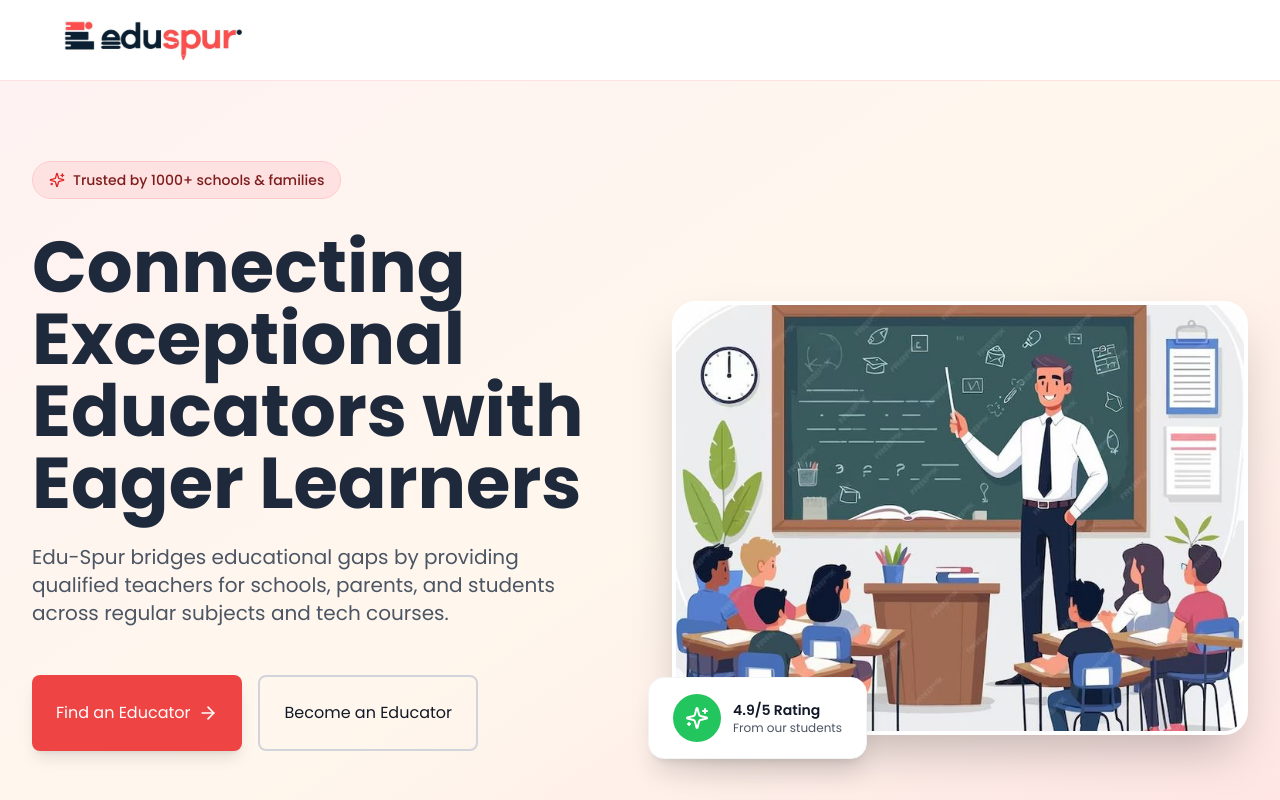
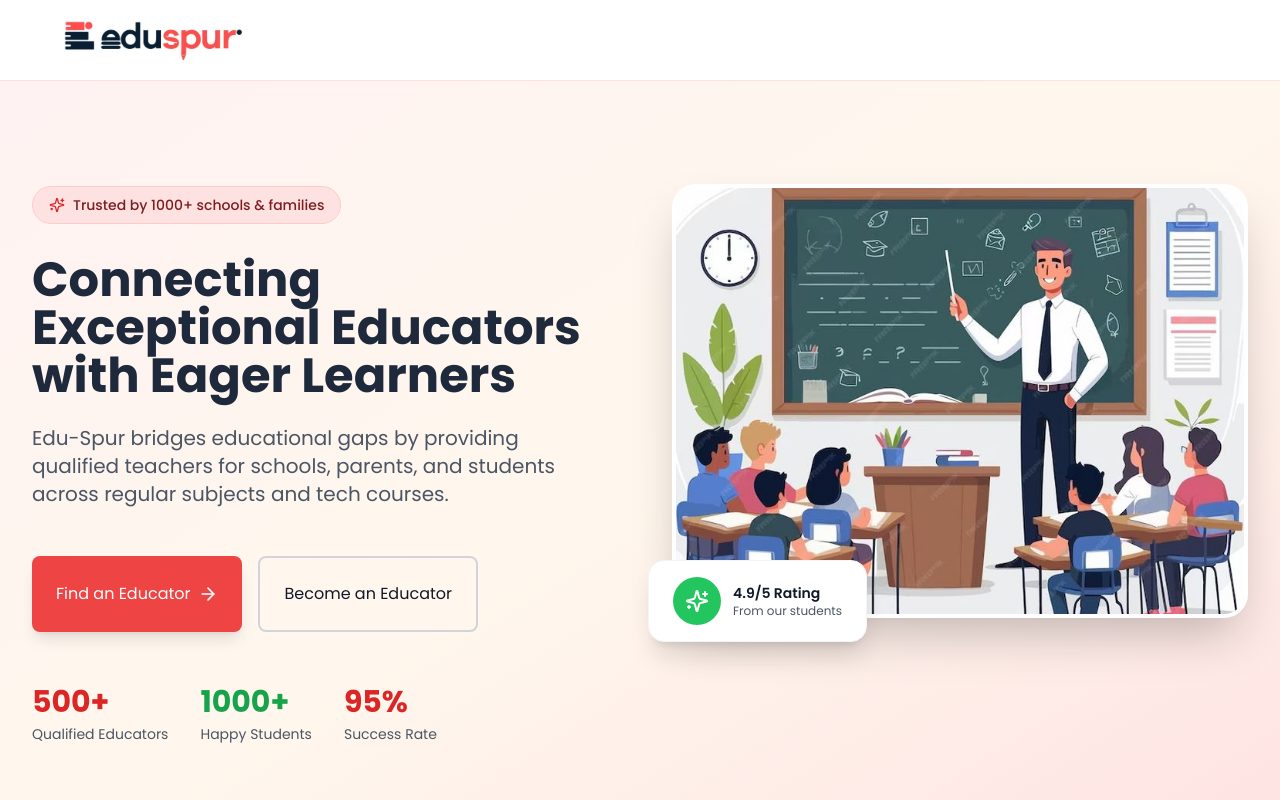
Before and after one commit to Edu-Spur200/Edu-Spur_FE, a React (Vite) app: page / in a window 1280 px wide. Shown: the top 800 px of the page. Built offline with nearby package versions, Linux system fonts and the light colour scheme.

Commit message:
refactor Hero component layout and adjust heading styles for improved readability

```diff
--- a/src/pages/Hero.tsx
+++ b/src/pages/Hero.tsx
@@ -5,7 +5,7 @@ import heroImage from "../assets/Flat illustration of a teacher in a class _ Pre
 export default function Hero() {
   return (
     <section className="relative min-h-screen w-full overflow-hidden bg-gradient-to-br from-red-50 via-orange-50 to-red-100">
-      <div className="container mx-auto px-4 sm:px-6 lg:px-8 pt-20 pb-16 relative z-10">
+      <div className="container mx-auto px-4 sm:px-6 lg:px-8 pt-16 pb-16 relative z-10">
         <div className="grid gap-12 lg:grid-cols-2 lg:gap-16 items-center min-h-[calc(100vh-160px)]">
 
           {/* Content Section */}
@@ -22,7 +22,7 @@ export default function Hero() {
             {/* Heading */}
             <div className="space-y-4" data-aos="zoom-in" data-aos-duration="1500">
               <div className="space-y-6">
-                <h1 className="text-4xl sm:text-5xl lg:text-6xl xl:text-7xl font-bold tracking-normal leading-10 text-slate-800">
+                <h1 className="text-4xl sm:text-5xl lg:text-5xl xl:text-5xl font-bold tracking-normal leading-normal text-slate-800">
                   Connecting Exceptional Educators with Eager Learners
                 </h1>
 
@@ -50,7 +50,7 @@ export default function Hero() {
 
             {/* Stats */}
             <div className="space-y-4" data-aos="fade-up" data-aos-duration="1500">
-              <div className="flex flex-wrap gap-8 pt-8">
+              <div className="flex flex-wrap gap-8 pt-5">
                 <div className="space-y-1">
                   <div className="text-3xl font-bold text-red-600">500+</div>
                   <div className="text-sm text-gray-600">Qualified Educators</div>
@@ -68,7 +68,7 @@ export default function Hero() {
           </div>
 
           {/* Image Section */}
-          <div className="relative flex items-center justify-center lg:justify-end">
+          <div className="relative flex items-center justify-center lg:justify-end mb-4 lg:mb-32">
             <div className="relative group">
               <div className="space-y-4" data-aos="fade-left" data-aos-duration="1500">
                 <div className="relative rounded-3xl overflow-hidden shadow-2xl border-4 border-white bg-white">
```
